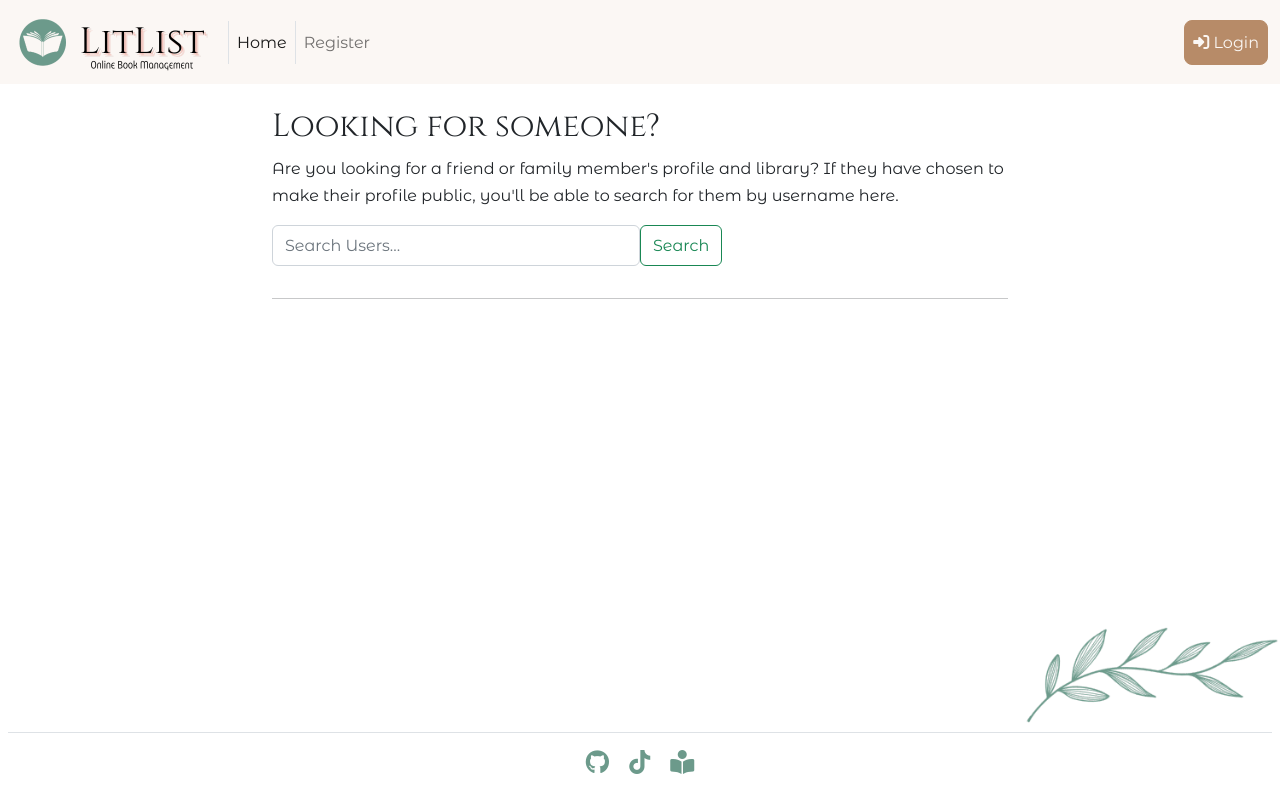
After one commit to ArcLiz/the-library-app, a Django app: page /users/search/ in a window 1280 px wide. The commit adds this page. Run offline with Django 3.2, Linux system fonts and the light colour scheme; some libraries are stand-ins or nearby versions; some web fonts are replaced.

Commit message:
Add user search function

```diff
--- a/library/templates/library/add_book.html
+++ b/library/templates/library/add_book.html
@@ -14,6 +14,7 @@
   </ul>
   <div class="d-flex">
     <a href="{% url 'account_logout' %}" class="btn btn-info rounded-3 p-2 text-light opacity-75 my-3 my-md-0 text-small"><i class="fa-solid fa-right-from-bracket"></i> Logout</a>
+    <a href="{% url 'search_users' %}" class=" ms-3 btn btn-secondary rounded-3 p-2 text-light opacity-75 my-3 my-md-0 text-small"><i class="fa-solid fa-magnifying-glass"></i></a>
   </div>
 {% endblock %}
 
--- a/library/templates/library/book_detail.html
+++ b/library/templates/library/book_detail.html
@@ -14,6 +14,7 @@
   </ul>
   <div class="d-flex">
     <a href="{% url 'account_logout' %}" class="btn btn-info rounded-3 p-2 text-light opacity-75 my-3 my-md-0 text-small"><i class="fa-solid fa-right-from-bracket"></i> Logout</a>
+    <a href="{% url 'search_users' %}" class=" ms-3 btn btn-secondary rounded-3 p-2 text-light opacity-75 my-3 my-md-0 text-small"><i class="fa-solid fa-magnifying-glass"></i></a>
   </div>
 {% endblock %}
 
--- a/library/templates/library/delete_book.html
+++ b/library/templates/library/delete_book.html
@@ -14,6 +14,7 @@
   </ul>
   <div class="d-flex">
     <a href="{% url 'account_logout' %}" class="btn btn-info rounded-3 p-2 text-light opacity-75 my-3 my-md-0 text-small"><i class="fa-solid fa-right-from-bracket"></i> Logout</a>
+    <a href="{% url 'search_users' %}" class=" ms-3 btn btn-secondary rounded-3 p-2 text-light opacity-75 my-3 my-md-0 text-small"><i class="fa-solid fa-magnifying-glass"></i></a>
   </div>
 {% endblock %}
 
--- a/library/templates/library/edit_book.html
+++ b/library/templates/library/edit_book.html
@@ -14,6 +14,7 @@
   </ul>
   <div class="d-flex">
     <a href="{% url 'account_logout' %}" class="btn btn-info rounded-3 p-2 text-light opacity-75 my-3 my-md-0 text-small"><i class="fa-solid fa-right-from-bracket"></i> Logout</a>
+    <a href="{% url 'search_users' %}" class=" ms-3 btn btn-secondary rounded-3 p-2 text-light opacity-75 my-3 my-md-0 text-small"><i class="fa-solid fa-magnifying-glass"></i></a>
   </div>
 {% endblock %}
 
--- a/library/templates/library/library.html
+++ b/library/templates/library/library.html
@@ -16,6 +16,7 @@
   </ul>
   <div class="d-flex">
     <a href="{% url 'account_logout' %}" class="btn btn-info rounded-3 p-2 text-light opacity-75 my-3 my-md-0 text-small"><i class="fa-solid fa-right-from-bracket"></i> Logout</a>
+    <a href="{% url 'search_users' %}" class=" ms-3 btn btn-secondary rounded-3 p-2 text-light opacity-75 my-3 my-md-0 text-small"><i class="fa-solid fa-magnifying-glass"></i></a>
   </div>
 {% endblock %}
 
--- a/library/templates/library/quick_add.html
+++ b/library/templates/library/quick_add.html
@@ -14,6 +14,7 @@
   </ul>
   <div class="d-flex">
     <a href="{% url 'account_logout' %}" class="btn btn-info rounded-3 p-2 text-light opacity-75 my-3 my-md-0 text-small"><i class="fa-solid fa-right-from-bracket"></i> Logout</a>
+    <a href="{% url 'search_users' %}" class=" ms-3 btn btn-secondary rounded-3 p-2 text-light opacity-75 my-3 my-md-0 text-small"><i class="fa-solid fa-magnifying-glass"></i></a>
   </div>
 {% endblock %}
 
--- a/library/templates/library/user_library.html
+++ b/library/templates/library/user_library.html
@@ -16,6 +16,7 @@
   </ul>
   <div class="d-flex">
     <a href="{% url 'account_logout' %}" class="btn btn-info rounded-3 p-2 text-light opacity-75 my-3 my-md-0 text-small"><i class="fa-solid fa-right-from-bracket"></i> Logout</a>
+    <a href="{% url 'search_users' %}" class=" ms-3 btn btn-secondary rounded-3 p-2 text-light opacity-75 my-3 my-md-0 text-small"><i class="fa-solid fa-magnifying-glass"></i></a>
   </div>
 {% endblock %}
 
--- a/main/urls.py
+++ b/main/urls.py
@@ -28,5 +28,5 @@ urlpatterns = [
     path('users/', include('users.urls')),
     path('', TemplateView.as_view(template_name='index.html'), name='index'),
     path('settings/', views.upload_csv, name='upload_csv'),
-    path('profile-redirect/', profile_redirect, name='profile-redirect')
+    path('profile-redirect/', profile_redirect, name='profile-redirect'),
 ]
--- a/templates/base.html
+++ b/templates/base.html
@@ -38,6 +38,7 @@
           </ul>
           <div class="d-flex">
             <a href="{% url 'account_logout' %}" class="btn btn-info rounded-3 p-2 text-light opacity-75 my-3 my-md-0 text-small"><i class="fa-solid fa-right-from-bracket"></i> Logout</a>
+            <a href="{% url 'search_users' %}" class=" ms-3 btn btn-secondary rounded-3 p-2 text-light opacity-75 my-3 my-md-0 text-small"><i class="fa-solid fa-magnifying-glass"></i></a>
           </div>
           {% endblock %}
           {% else %}
--- a/users/forms.py
+++ b/users/forms.py
@@ -32,3 +32,12 @@ class ProfileForm(forms.ModelForm):
             "amazon_wl": "Amazon Wishlist (url)",
             "wishlist": "Wishlist",
         }
+
+
+class UserSearchForm(forms.Form):
+    username = forms.CharField(
+        max_length=150,
+        required=False,
+        widget=forms.TextInput(attrs={'placeholder': 'Search Users...'}),
+        label='',
+    )
--- a/users/templates/users/profile.html
+++ b/users/templates/users/profile.html
@@ -15,6 +15,7 @@
   </ul>
   <div class="d-flex">
     <a href="{% url 'account_logout' %}" class="btn btn-info rounded-3 p-2 text-light opacity-75 my-3 my-md-0 text-small"><i class="fa-solid fa-right-from-bracket"></i> Logout</a>
+    <a href="{% url 'search_users' %}" class=" ms-3 btn btn-secondary rounded-3 p-2 text-light opacity-75 my-3 my-md-0 text-small"><i class="fa-solid fa-magnifying-glass"></i></a>
   </div>
 {% endblock %}
 
--- /dev/null
+++ b/users/templates/users/search_users.html
@@ -0,0 +1,28 @@
+{% extends "base.html" %}
+{% block content %}
+<div class="container">
+    <div class="row">
+    <div class="col-md-8 offset-md-2 mt-3">
+        <h2 class="my-2">Looking for someone?</h2>
+        <p>Are you looking for a friend or family member's profile and library? If they have chosen to make their profile public, you'll be able to search for them by username here.</p>
+<form class="form-inline" method="get">
+    {% csrf_token %}
+    <div class="d-flex">
+        <div class="col">
+        {{ form|crispy }}
+        </div>
+        <div class="col">
+        <button class="btn btn-outline-success my-2 my-sm-0" type="submit">Search</button>
+    </div>
+    </div>
+</form>
+<hr class="mt-3">
+{% if results %}
+    <h3 class="mt-2">Search Results</h3>
+    <ul>
+        {% for user in results %}
+            <li><a href="{% url 'profile' pk=user.pk %}">{{ user.username }}</a></li>
+        {% endfor %}
+    </ul>
+{% endif %}
+{% endblock content %}
--- a/users/urls.py
+++ b/users/urls.py
@@ -1,9 +1,11 @@
 # users urls
-
+from . import views
 from django.urls import path
-from .views import Profiles, EditProfile
+from django.views.generic.base import TemplateView
+from .views import Profiles, EditProfile, UserSearchView
 
 urlpatterns = [
     path('<slug:pk>', Profiles.as_view(), name='profile'),
     path('edit/<slug:pk>/', EditProfile.as_view(), name='edit_profile'),
+    path('search/', views.UserSearchView.as_view(), name='search_users'),
 ]
--- a/users/views.py
+++ b/users/views.py
@@ -1,10 +1,10 @@
 from django.views.generic import TemplateView, UpdateView
 from django.contrib.auth.mixins import UserPassesTestMixin, LoginRequiredMixin
 from django.urls import reverse
-from django.shortcuts import redirect
-
+from django.shortcuts import redirect, render
+from django.contrib.auth.models import User
 from .models import Profile
-from .forms import ProfileForm
+from .forms import ProfileForm, UserSearchForm
 
 # Create your views here.
 
@@ -41,3 +41,22 @@ def profile_redirect(request):
         user_id = request.user.id
         profile_url = reverse('profile', args=[user_id])
         return redirect(profile_url)
+
+
+class UserSearchView(TemplateView):
+    template_name = 'users/search_users.html'
+
+    def get_context_data(self, **kwargs):
+        context = super().get_context_data(**kwargs)
+        form = UserSearchForm()
+
+        # Handle GET request for searching users
+        if self.request.method == 'GET':
+            # Use 'username' instead of 'name'
+            username = self.request.GET.get('username')
+            if username:
+                results = User.objects.filter(username__icontains=username)
+                context['results'] = results
+
+        context['form'] = form  # Add the form to the context
+        return context
```
